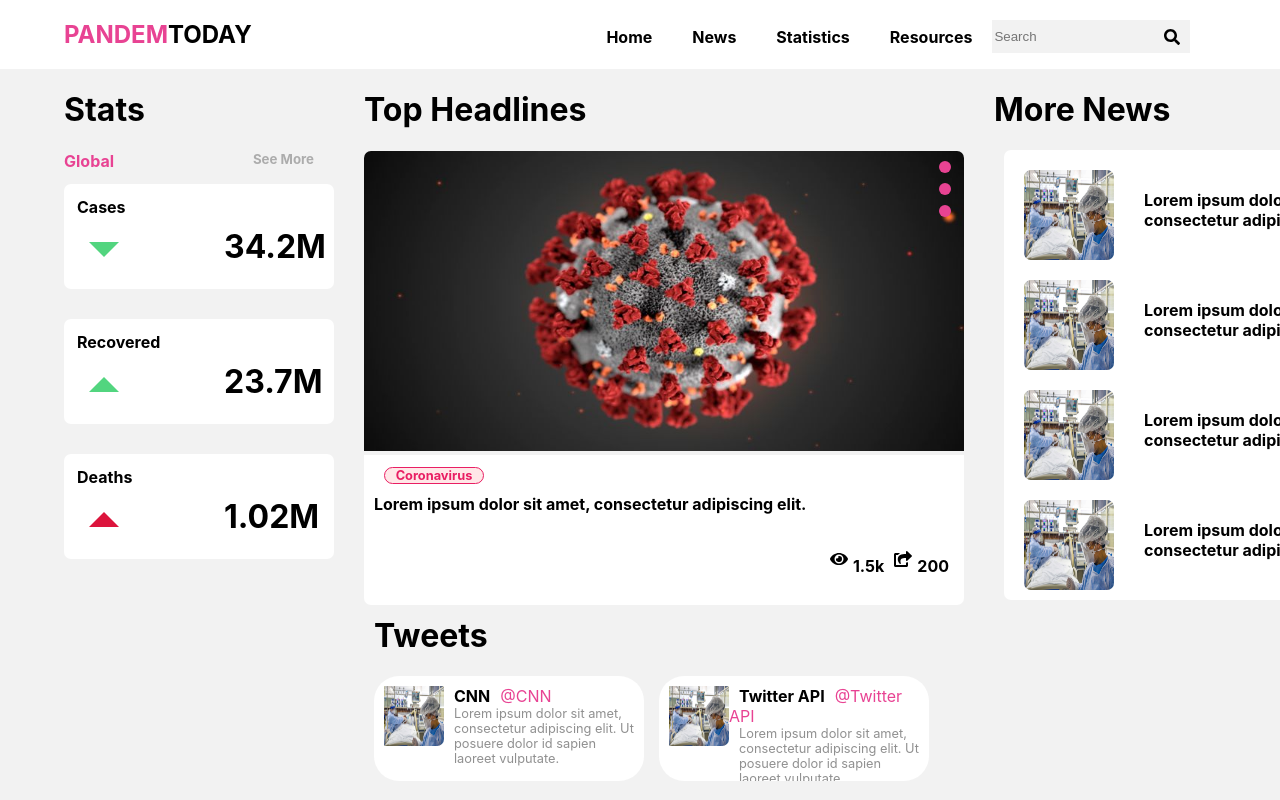
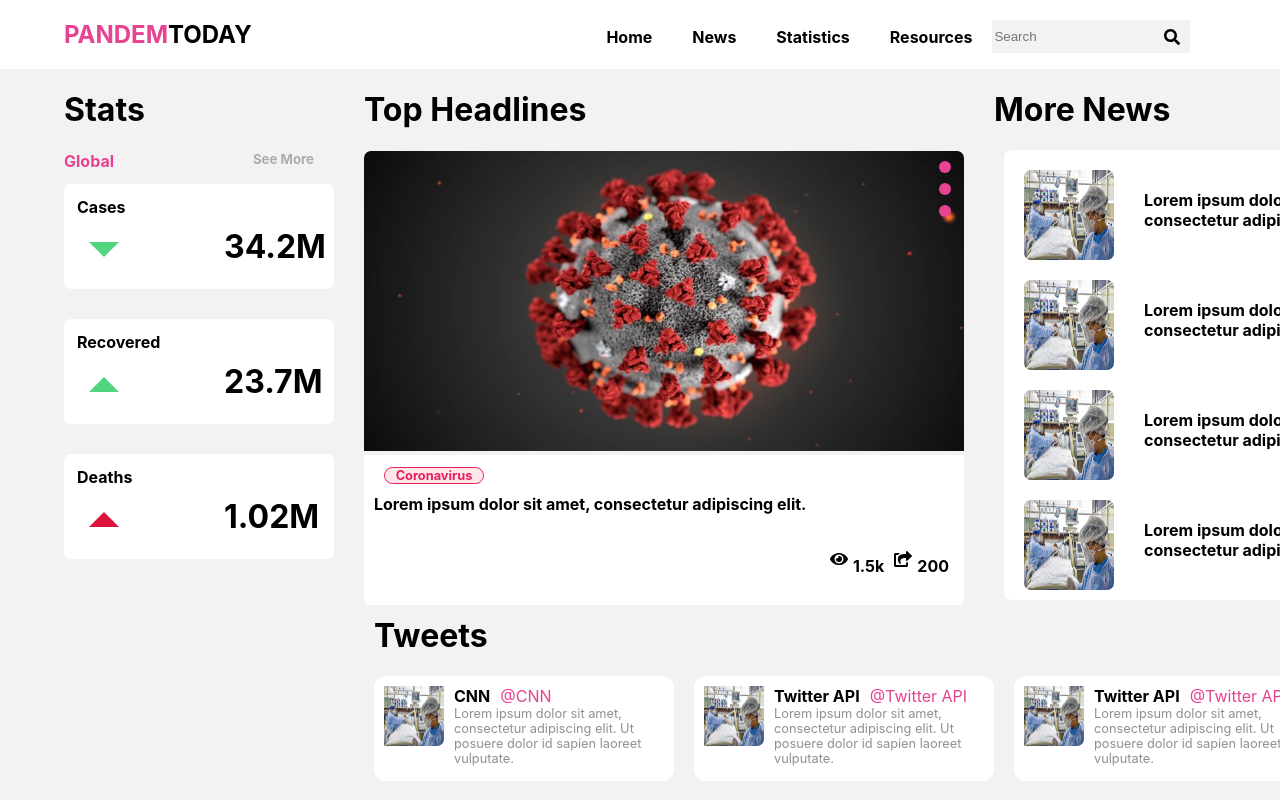
Before and after one commit to Jonathanferreras/PandemToday, a Next.js app: page / in a window 1280 px wide. Built offline with nearby package versions, Linux system fonts and the light colour scheme.

Commit message:
done: Fix key error for MoreNews items, Tweak styling of tweets

```diff
--- a/src/components/MoreNews.js
+++ b/src/components/MoreNews.js
@@ -17,9 +17,9 @@ export default function MoreNews () {
     { title: 'Lorem ipsum dolor sit amet, consectetur adipiscing elit.', news_img: '/mnews-cv19.png' }
   ]
 
-  const renderMoreNews = news_articles.map((article) => {
+  const renderMoreNews = news_articles.map((article, article_num) => {
     return (
-      <div className="more-news-item">
+      <div className="more-news-item" key={article_num}>
         <img className="more-news-item-img" src={`${article.news_img}`}/>
         <div className="more-news-item-story">
           <p >{article.title}</p>
--- a/src/components/Tweets.js
+++ b/src/components/Tweets.js
@@ -12,7 +12,9 @@ import { faEye, faShareSquare } from '@fortawesome/free-solid-svg-icons'
 export default function Tweets () {
   const tweets = [
     { id: 1, username: 'CNN', screename: 'TwitterAPI', profile_pic: '/mnews-cv19.png', test_img: 'https://pbs.twimg.com/profile_images/942858479592554497/BbazLO9L_normal.jpg', body: 'Lorem ipsum dolor sit amet, consectetur adipiscing elit. Ut posuere dolor id sapien laoreet vulputate.', date: '4:19 PM · Oct 10, 2018' },
+    { id: 2, username: 'Twitter API', screename: 'TwitterAPI', profile_pic: '/mnews-cv19.png', test_img: 'https://pbs.twimg.com/profile_images/942858479592554497/BbazLO9L_normal.jpg', body: 'Lorem ipsum dolor sit amet, consectetur adipiscing elit. Ut posuere dolor id sapien laoreet vulputate.', date: '4:19 PM · Oct 10, 2018' },
     { id: 2, username: 'Twitter API', screename: 'TwitterAPI', profile_pic: '/mnews-cv19.png', test_img: 'https://pbs.twimg.com/profile_images/942858479592554497/BbazLO9L_normal.jpg', body: 'Lorem ipsum dolor sit amet, consectetur adipiscing elit. Ut posuere dolor id sapien laoreet vulputate.', date: '4:19 PM · Oct 10, 2018' }
+
   ]
 
   const renderTweets = tweets.map((tweet) => {
--- a/src/styles/globals.css
+++ b/src/styles/globals.css
@@ -16,14 +16,15 @@ background gray: #F2F2F2
 soft black: #3B3B3B
 gray: #ACACAC */
 
+* {
+  box-sizing: border-box;
+}
+
 a {
   color: inherit;
   text-decoration: none;
 }
 
-* {
-  box-sizing: border-box;
-}
 
 .content{
   margin-left: 5vw;
@@ -327,10 +328,10 @@ a {
 
 .tweet-card{
   background-color: white;
-  border-radius: 25px;
+  border-radius: 12px;
   height: 105px;
-  width: 270px;
-  margin: 0 15px 0 0;
+  width: 300px;
+  margin: 0 20px 0 0;
   display: flex;
 }
 
```
